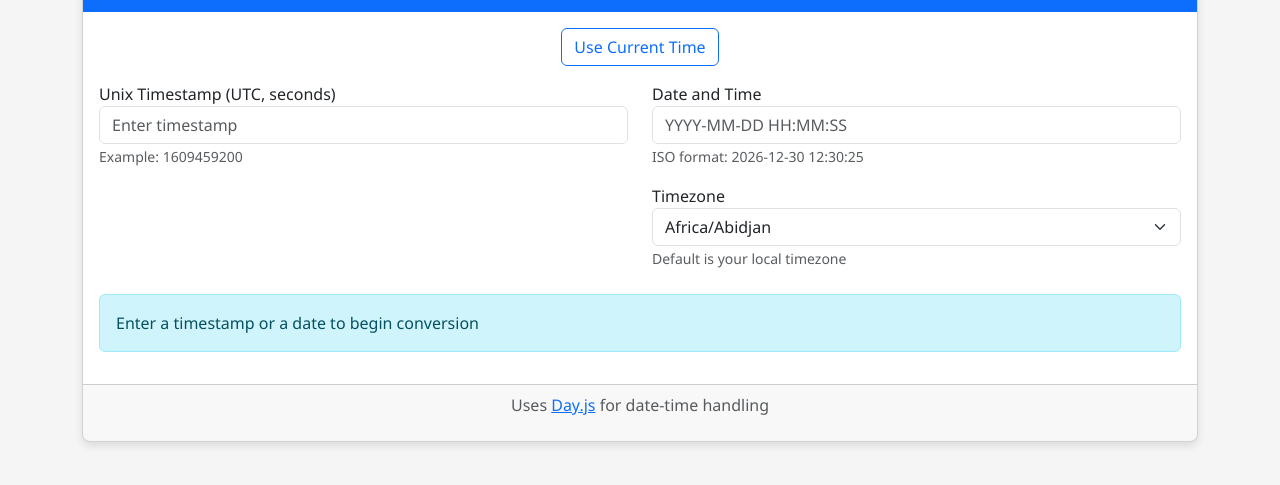
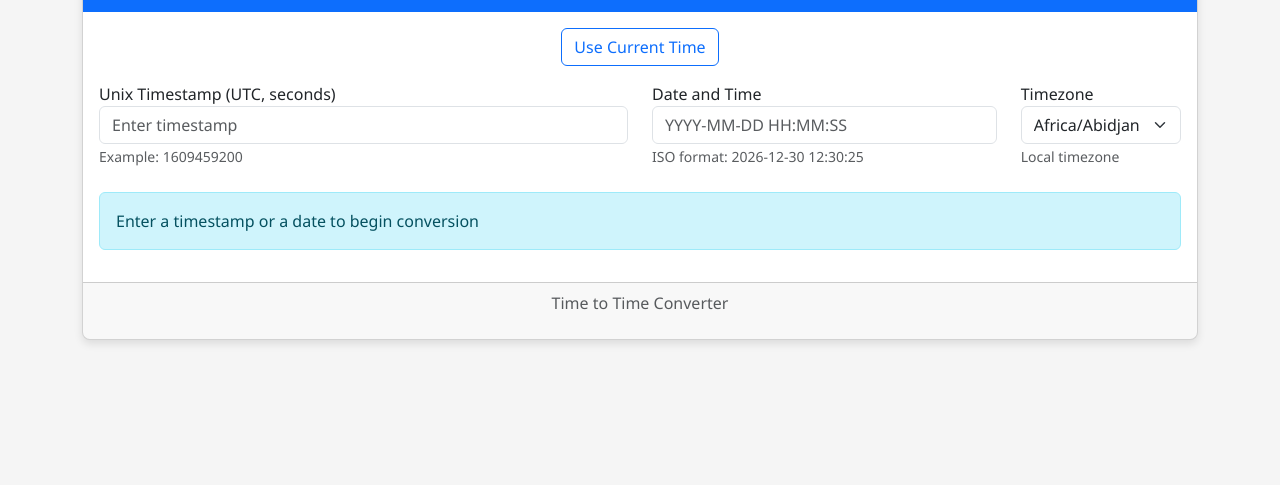
Before and after one commit to mnvx/time-to-time, a plain HTML site: page index.html in a window 1280 px wide. Shown: the part 99-584 px from the top of the page. Drawn offline with nearby package versions, Linux system fonts and the light colour scheme.

Commit message:
edit layout

```diff
--- a/index.html
+++ b/index.html
@@ -23,15 +23,19 @@
                         </div>
                     </div>
                     <div class="col-md-6">
-                        <div class="form-group mb-3">
-                            <label for="datetime">Date and Time</label>
-                            <input type="text" class="form-control" id="datetime" placeholder="YYYY-MM-DD HH:MM:SS">
-                            <small class="form-text text-muted" id="formatHint">ISO format: 2026-12-30 12:30:25</small>
-                        </div>
                         <div class="form-group">
-                            <label for="timezone">Timezone</label>
-                            <select class="form-select" id="timezone"></select>
-                            <small class="form-text text-muted">Default is your local timezone</small>
+                            <div class="row">
+                                <div class="col-md-8">
+                                    <label for="datetime">Date and Time</label>
+                                    <input type="text" class="form-control" id="datetime" placeholder="YYYY-MM-DD HH:MM:SS">
+                                    <small class="form-text text-muted" id="formatHint">ISO format: 2026-12-30 12:30:25</small>
+                                </div>
+                                <div class="col-md-4">
+                                    <label for="timezone">Timezone</label>
+                                    <select class="form-select" id="timezone"></select>
+                                    <small class="form-text text-muted">Local timezone</small>
+                                </div>
+                            </div>
                         </div>
                     </div>
                 </div>
@@ -44,7 +48,7 @@
                 </div>
             </div>
             <div class="card-footer text-muted text-center">
-                <p>Uses <a href="https://day.js.org/" target="_blank">Day.js</a> for date-time handling</p>
+                <p>Time to Time Converter</p>
             </div>
         </div>
     </div>
```
